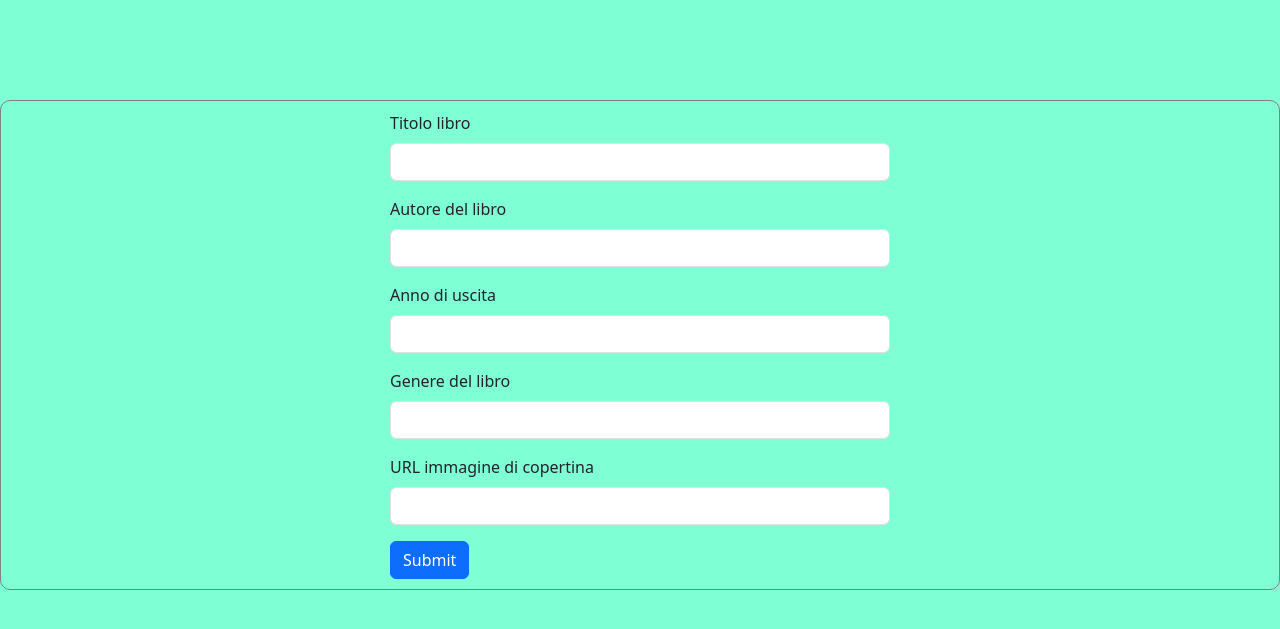
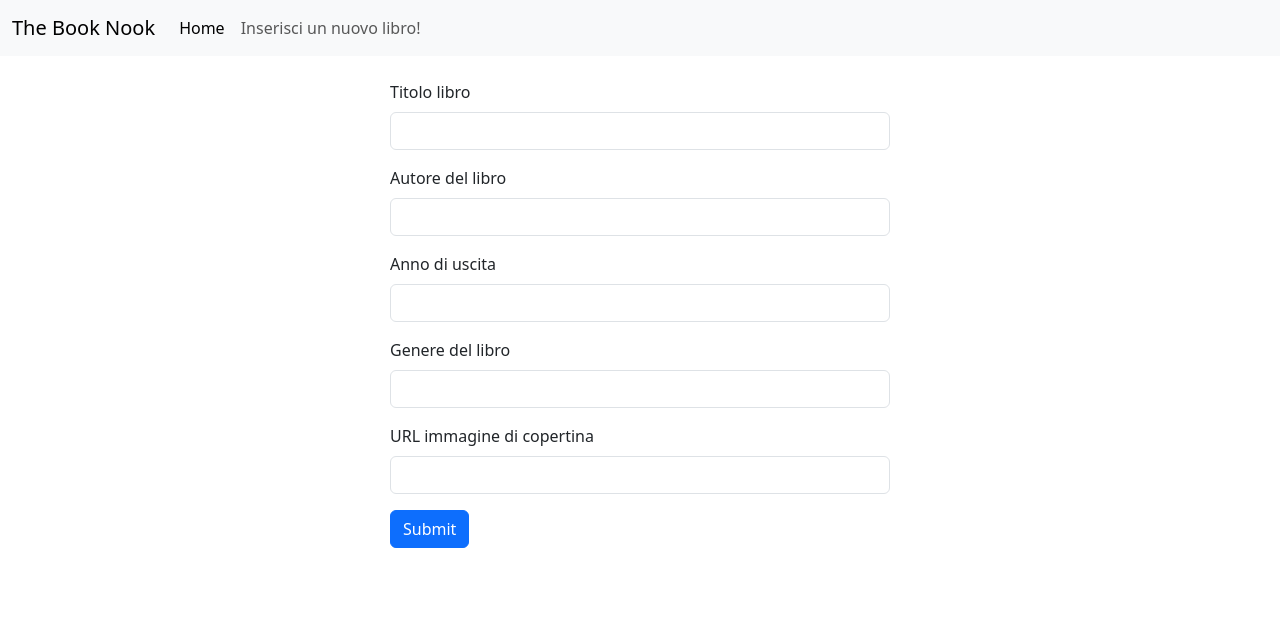
Before and after one commit to dama-p/BE-S1-L5, a PHP site: page /form.php in a window 1280 px wide. Shown: the top 629 px of the page. Run offline with PHP 8.4, Linux system fonts and the light colour scheme.

Commit message:
Edited form graphic

```diff
--- a/form.php
+++ b/form.php
@@ -1,5 +1,6 @@
 <?php
 include __DIR__ . '/includes/db.php';
+include __DIR__ . '/includes/initial.php';
 
 if ($_SERVER['REQUEST_METHOD'] == 'POST') {
     $titolo = $_POST['titolo'];
@@ -13,11 +14,11 @@ if ($_SERVER['REQUEST_METHOD'] == 'POST') {
 
      // validare i dati
 
-    if (strlen($titolo) > 30) {
+    if (strlen($titolo) > 200) {
         $errors['titolo'][] = 'Titolo non valido';
     }
 
-    if (strlen($autore) > 30) {
+    if (strlen($autore) > 100) {
         $errors['autore'][] = 'Autore non trovato';
     }
 
@@ -25,9 +26,13 @@ if ($_SERVER['REQUEST_METHOD'] == 'POST') {
         $errors['anno_pubblicazione'][] = 'Anno non valido';
     }
 
-    if (strlen($genere) > 30) {
+    if (strlen($genere) > 50) {
       $errors['genere'][] = 'Genere non valido';
   }
+
+  if (strlen($cover) > 1000) {
+    $errors['cover'][] = 'Cover non valida';
+}
 
 /*     echo '<pre>' . print_r($errors, true) . '</pre>'; */
 
@@ -54,37 +59,9 @@ $stmt->execute([
 
 
 
-<!DOCTYPE html>
-<html lang="en">
-  <head>
-    <meta charset="UTF-8" />
-    <meta name="viewport" content="width=device-width, initial-scale=1.0" />
-    <link
-      href="https://cdn.jsdelivr.net/npm/bootstrap@5.3.3/dist/css/bootstrap.min.css"
-      rel="stylesheet"
-      integrity="sha384-QWTKZyjpPEjISv5WaRU9OFeRpok6YctnYmDr5pNlyT2bRjXh0JMhjY6hW+ALEwIH"
-      crossorigin="anonymous"
-    />
-    <title>Document</title>
-    <style>
-      #box {
-        display: flex;
-        justify-content: center;
-        margin-top: 100px;
-        border: 1px solid grey;
-        border-radius: 10px;
-        padding: 10px;
-      }
-      body {
-        background-color: aquamarine ;
-      }
-      form {
-        background-color: aquamarine ;
-      }
-    </style>
-  </head>
-  <body>
-    <div id="box">
+
+
+    <div class="d-flex justify-content-center mx-auto mt-4">
       <form style="width: 500px" action="" method="post">
         <div class="mb-3">
           <label for="titolo" class="form-label">Titolo libro</label>
--- a/includes/initial.php
+++ b/includes/initial.php
@@ -11,5 +11,26 @@
 
 <body>
 
+<nav class="navbar navbar-expand-lg bg-light">
+  <div class="container-fluid">
+    <button class="navbar-toggler" type="button" data-bs-toggle="collapse" data-bs-target="#navbarTogglerDemo01" aria-controls="navbarTogglerDemo01" aria-expanded="false" aria-label="Toggle navigation">
+      <span class="navbar-toggler-icon"></span>
+    </button>
+    <div class="collapse navbar-collapse" id="navbarTogglerDemo01">
+      <a class="navbar-brand" href="#">The Book Nook</a>
+      <ul class="navbar-nav me-auto mb-2 mb-lg-0">
+        <li class="nav-item">
+          <a class="nav-link active" aria-current="page" href="/FSD%20IFOA/BE-S1-L5/index.php/">Home</a>
+        </li>
+        <li class="nav-item">
+          <a class="nav-link" href="/FSD%20IFOA/BE-S1-L5/form.php">Inserisci un nuovo libro!</a>
+        </li>
 
-    <div class="container-fluid">
+      </ul>
+
+    </div>
+  </div>
+</nav>
+
+
+    <div class="container">
```
